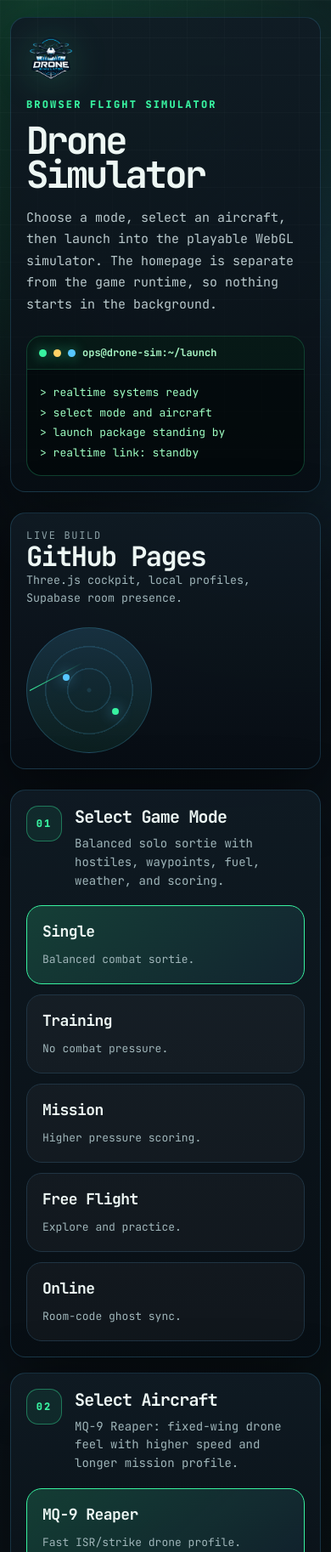
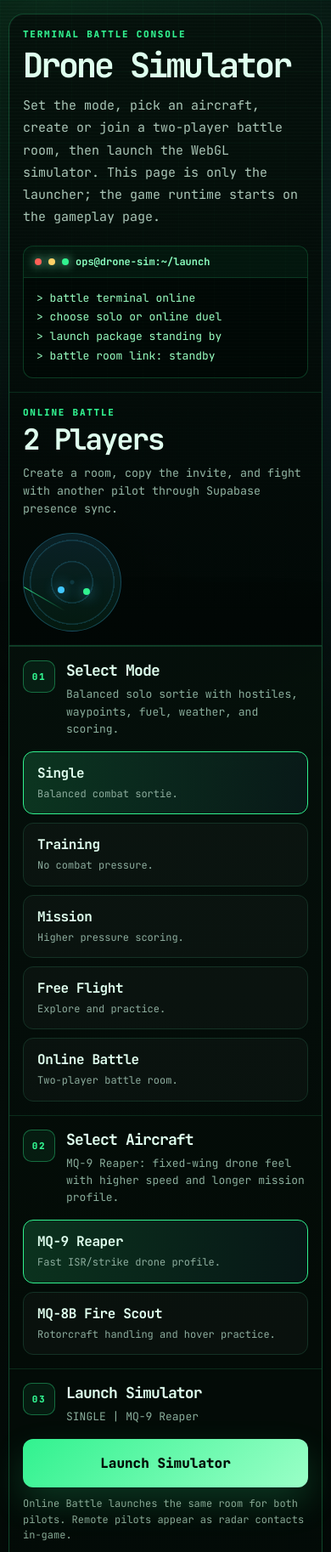
Before and after one commit to 4riful/drone-simulator, a website built with Vite: page index.html in a window 390 px wide. Shown: the top 1826 px of the page at 85% size. Built offline with nearby package versions, Linux system fonts and the light colour scheme.

Commit message:
Polish battle room launcher and radar

```diff
--- a/index.html
+++ b/index.html
@@ -4,7 +4,7 @@
     <meta charset="UTF-8">
     <meta name="viewport" content="width=device-width, initial-scale=1.0">
     <title>Drone Simulator</title>
-    <meta name="description" content="A browser-based drone simulator with single-player missions, training, free flight, and online room-code presence.">
+    <meta name="description" content="A browser drone simulator with solo missions and two-player online battle rooms.">
     <link rel="stylesheet" href="./src/home.css">
     <link href="https://fonts.googleapis.com/css2?family=JetBrains+Mono:wght@400;500;600;700;800&display=swap" rel="stylesheet">
 </head>
@@ -12,23 +12,22 @@
     <main class="home-shell">
         <section class="hero" aria-labelledby="hero-title">
             <div class="hero-copy">
-                <img class="brand-logo" src="./logo.png" alt="Drone Simulator logo" onerror="this.hidden=true">
-                <p class="eyebrow">Browser Flight Simulator</p>
+                <p class="eyebrow">Terminal Battle Console</p>
                 <h1 id="hero-title">Drone Simulator</h1>
-                <p class="hero-text">Choose a mode, select an aircraft, then launch into the playable WebGL simulator. The homepage is separate from the game runtime, so nothing starts in the background.</p>
+                <p class="hero-text">Set the mode, pick an aircraft, create or join a two-player battle room, then launch the WebGL simulator. This page is only the launcher; the game runtime starts on the gameplay page.</p>
                 <div class="terminal-window" aria-label="live terminal status">
                     <div class="terminal-bar"><span></span><span></span><span></span><b>ops@drone-sim:~/launch</b></div>
                     <div class="terminal-feed" id="terminal-feed">
-                        <p>&gt; realtime systems ready</p>
-                        <p>&gt; select mode and aircraft</p>
+                        <p>&gt; battle terminal online</p>
+                        <p>&gt; choose solo or online duel</p>
                         <p>&gt; launch package standing by</p>
                     </div>
                 </div>
             </div>
             <div class="status-card" aria-label="build status">
-                <span>Live Build</span>
-                <b>GitHub Pages</b>
-                <small>Three.js cockpit, local profiles, Supabase room presence.</small>
+                <span>Online Battle</span>
+                <b>2 Players</b>
+                <small>Create a room, copy the invite, and fight with another pilot through Supabase presence sync.</small>
                 <div class="radar" aria-hidden="true"><i></i><b></b><em></em></div>
             </div>
         </section>
@@ -38,7 +37,7 @@
                 <div class="panel-head">
                     <span class="step">01</span>
                     <div>
-                        <h2>Select Game Mode</h2>
+                        <h2>Select Mode</h2>
                         <p id="mode-brief">Balanced solo sortie with hostiles, waypoints, fuel, weather, and scoring.</p>
                     </div>
                 </div>
@@ -47,17 +46,17 @@
                     <button class="choice" type="button" data-mode="training" aria-pressed="false"><b>Training</b><span>No combat pressure.</span></button>
                     <button class="choice" type="button" data-mode="mission" aria-pressed="false"><b>Mission</b><span>Higher pressure scoring.</span></button>
                     <button class="choice" type="button" data-mode="freeflight" aria-pressed="false"><b>Free Flight</b><span>Explore and practice.</span></button>
-                    <button class="choice" type="button" data-mode="multiplayer" aria-pressed="false"><b>Online</b><span>Room-code ghost sync.</span></button>
+                    <button class="choice" type="button" data-mode="multiplayer" aria-pressed="false"><b>Online Battle</b><span>Two-player battle room.</span></button>
                 </div>
                 <div class="room-panel" id="room-panel" hidden>
-                    <label for="room-code">Room Code</label>
+                    <label for="room-code">Battle Room Code</label>
                     <div class="room-row">
                         <input id="room-code" type="text" maxlength="24" placeholder="DRN-482K" autocomplete="off">
-                        <button class="small-btn" id="btn-room-code" type="button">Create</button>
-                        <button class="small-btn" id="btn-join-room" type="button">Check</button>
-                        <button class="small-btn" id="btn-copy-room" type="button">Copy Link</button>
+                        <button class="small-btn" id="btn-room-code" type="button">Create Battle</button>
+                        <button class="small-btn" id="btn-join-room" type="button">Join Battle</button>
+                        <button class="small-btn" id="btn-copy-room" type="button">Copy Invite</button>
                     </div>
-                    <p id="room-status">Create a code or paste one from another player.</p>
+                    <p id="room-status">Create a battle room, or paste a code from another player and join.</p>
                 </div>
             </div>
 
@@ -90,7 +89,7 @@
                     </div>
                 </div>
                 <button class="launch-btn" id="btn-launch" type="button">Launch Simulator</button>
-                <p class="launch-note">Launch opens the gameplay page and passes your selected mode, aircraft, and room code.</p>
+                <p class="launch-note">Online Battle launches the same room for both pilots. Remote pilots appear as radar contacts in-game.</p>
             </div>
 
             <div class="panel about-panel">
@@ -98,7 +97,7 @@
                     <span class="step">04</span>
                     <div>
                         <h2>About This Build</h2>
-                        <p>Clean static homepage, separate gameplay page, and deployable GitHub Pages build.</p>
+                        <p>Separate static launcher, separate gameplay page, and deployable GitHub Pages build.</p>
                     </div>
                 </div>
                 <div class="about-list">
--- a/src/home.css
+++ b/src/home.css
@@ -1,15 +1,16 @@
 :root{
-    color-scheme: dark;
-    --bg:#06090d;
-    --panel:#0c131a;
-    --panel-2:#101b24;
-    --line:#203443;
-    --text:#edf7f4;
-    --muted:#8da3a8;
-    --accent:#38f2a0;
-    --accent-2:#56c7ff;
+    color-scheme:dark;
+    --bg:#020403;
+    --panel:#06100b;
+    --panel-2:#081711;
+    --line:#143225;
+    --text:#dfffee;
+    --muted:#78a48f;
+    --dim:#4d735f;
+    --accent:#31f28f;
+    --accent-2:#41c7ff;
     --warn:#ffd166;
-    --shadow:0 24px 80px rgba(0,0,0,.45);
+    --danger:#ff5f56;
     --font:'JetBrains Mono', ui-monospace, SFMono-Regular, Menlo, Monaco, Consolas, monospace;
 }
 *{box-sizing:border-box}
@@ -20,211 +21,189 @@ body{
     font-family:var(--font);
     color:var(--text);
     background:
-        radial-gradient(circle at 10% 0%, rgba(56,242,160,.22), transparent 34rem),
-        radial-gradient(circle at 88% 12%, rgba(86,199,255,.16), transparent 30rem),
-        linear-gradient(135deg,#05070a 0%,#0a1118 48%,#07100e 100%);
+        radial-gradient(circle at 15% 0%, rgba(49,242,143,.16), transparent 34rem),
+        radial-gradient(circle at 85% 18%, rgba(65,199,255,.12), transparent 32rem),
+        linear-gradient(135deg,#020403 0%,#06100c 50%,#020806 100%);
 }
 body::before{
     content:"";
     position:fixed;
     inset:0;
     pointer-events:none;
-    background-image:
-        linear-gradient(rgba(255,255,255,.035) 1px, transparent 1px),
-        linear-gradient(90deg, rgba(255,255,255,.025) 1px, transparent 1px);
-    background-size:44px 44px;
-    mask-image:linear-gradient(to bottom, rgba(0,0,0,.8), transparent 85%);
+    background:
+        linear-gradient(rgba(49,242,143,.035) 1px, transparent 1px),
+        linear-gradient(90deg, rgba(49,242,143,.025) 1px, transparent 1px),
+        repeating-linear-gradient(0deg, rgba(255,255,255,.025) 0 1px, transparent 1px 4px);
+    background-size:42px 42px,42px 42px,100% 4px;
+    mask-image:linear-gradient(to bottom, rgba(0,0,0,.95), transparent 92%);
 }
 a{color:inherit;text-decoration:none}
 button,input{font:inherit}
 .home-shell{
-    width:min(1180px, calc(100% - 40px));
+    width:min(1120px, calc(100% - 32px));
     margin:0 auto;
-    padding:42px 0 52px;
+    padding:28px 0 38px;
+}
+.hero,.setup-grid{
+    border:1px solid rgba(49,242,143,.25);
+    background:linear-gradient(180deg, rgba(5,16,11,.94), rgba(2,8,6,.96));
+    box-shadow:0 28px 90px rgba(0,0,0,.54), inset 0 0 0 1px rgba(255,255,255,.025);
 }
 .hero{
     display:grid;
-    grid-template-columns:minmax(0,1fr) 320px;
-    gap:24px;
-    align-items:stretch;
-    margin-bottom:24px;
+    grid-template-columns:minmax(0,1fr) 280px;
+    gap:0;
+    border-radius:18px 18px 0 0;
+    border-bottom:0;
 }
-.hero-copy,.status-card,.panel{
-    border:1px solid rgba(86,199,255,.18);
-    background:linear-gradient(180deg, rgba(16,27,36,.92), rgba(8,14,20,.94));
-    box-shadow:var(--shadow);
-    border-radius:24px;
-}
-.hero-copy{padding:34px}
-.brand-logo{
-    width:72px;
-    height:72px;
-    object-fit:contain;
-    display:block;
-    margin-bottom:18px;
-    filter:drop-shadow(0 0 22px rgba(56,242,160,.28));
-}
-.eyebrow,.step{
+.hero-copy{padding:28px 30px 24px;border-right:1px solid rgba(49,242,143,.16)}
+.eyebrow,.step,.status-card span,.about-list span,.room-panel label{
     color:var(--accent);
     text-transform:uppercase;
-    letter-spacing:.18em;
-    font-size:12px;
+    letter-spacing:.16em;
+    font-size:11px;
     font-weight:800;
 }
 h1,h2,p{margin:0}
-h1{font-size:clamp(42px, 8vw, 86px);line-height:.92;letter-spacing:-.07em;margin:14px 0 18px}
-h2{font-size:clamp(20px, 3vw, 28px);letter-spacing:-.04em}
-.hero-text{max-width:760px;color:#b9c9cc;font-size:clamp(15px, 1.6vw, 18px);line-height:1.7}
+h1{font-size:clamp(40px,7vw,78px);line-height:.9;letter-spacing:-.075em;margin:12px 0 16px}
+h2{font-size:clamp(18px,2.4vw,24px);letter-spacing:-.045em}
+.hero-text{max-width:760px;color:#aac6b7;font-size:15px;line-height:1.75}
 .terminal-window{
-    margin-top:24px;
-    border:1px solid rgba(56,242,160,.24);
-    background:rgba(1,8,7,.62);
-    border-radius:18px;
+    margin-top:20px;
+    border:1px solid rgba(49,242,143,.22);
+    background:rgba(0,8,5,.72);
+    border-radius:12px;
     overflow:hidden;
 }
 .terminal-bar{
     display:flex;
     align-items:center;
     gap:8px;
-    padding:11px 14px;
-    border-bottom:1px solid rgba(56,242,160,.16);
-    background:rgba(56,242,160,.06);
-    color:#a8f6c5;
+    padding:10px 13px;
+    border-bottom:1px solid rgba(49,242,143,.16);
+    color:#8bffc0;
+    background:rgba(49,242,143,.055);
     font-size:12px;
 }
-.terminal-bar span{
-    width:9px;
-    height:9px;
-    border-radius:50%;
-    background:var(--accent);
-    box-shadow:0 0 14px rgba(56,242,160,.6);
+.terminal-bar span{width:8px;height:8px;border-radius:50%;background:var(--danger);box-shadow:0 0 12px currentColor}
+.terminal-bar span:nth-child(2){background:var(--warn)}
+.terminal-bar span:nth-child(3){background:var(--accent)}
+.terminal-feed{min-height:104px;padding:13px 15px;color:#99ffc1;font-size:13px;line-height:1.75}
+.terminal-feed p{animation:terminalIn .22s ease both}
+@keyframes terminalIn{from{opacity:0;transform:translateY(3px)}to{opacity:1;transform:none}}
+.status-card{
+    padding:26px;
+    display:flex;
+    flex-direction:column;
+    justify-content:space-between;
+    min-height:246px;
 }
-.terminal-bar span:nth-child(2){background:var(--warn)}
-.terminal-bar span:nth-child(3){background:var(--accent-2)}
-.terminal-feed{
-    min-height:118px;
-    padding:15px;
-    color:#9fffc3;
-    font-size:13px;
-    line-height:1.8;
-}
-.terminal-feed p{animation:terminalIn .26s ease both}
-@keyframes terminalIn{from{opacity:0;transform:translateY(4px)}to{opacity:1;transform:none}}
-.small-btn{
-    border:1px solid rgba(56,242,160,.32);
-    color:var(--accent);
-    background:rgba(56,242,160,.07);
-    border-radius:999px;
-    padding:11px 16px;
-    font-weight:800;
-    cursor:pointer;
-}
-.small-btn:hover{border-color:var(--accent);background:rgba(56,242,160,.14)}
-.status-card{padding:28px;display:flex;flex-direction:column;justify-content:space-between;min-height:230px}
-.status-card span,.about-list span{color:var(--muted);font-size:12px;text-transform:uppercase;letter-spacing:.14em}
-.status-card b{font-size:32px;line-height:1.05;letter-spacing:-.05em}
-.status-card small{color:#9fb5b9;line-height:1.6}
+.status-card b{display:block;font-size:34px;line-height:1;letter-spacing:-.06em;margin:8px 0 12px}
+.status-card small{color:#93b6a4;line-height:1.6}
 .radar{
     position:relative;
-    width:148px;
-    height:148px;
-    margin-top:24px;
-    border:1px solid rgba(86,199,255,.22);
+    width:138px;
+    height:138px;
+    margin-top:18px;
+    border:1px solid rgba(65,199,255,.28);
     border-radius:50%;
     background:
-        radial-gradient(circle, rgba(86,199,255,.12) 0 2px, transparent 3px),
-        repeating-radial-gradient(circle, transparent 0 24px, rgba(86,199,255,.16) 25px 26px),
-        linear-gradient(rgba(86,199,255,.16), rgba(56,242,160,.08));
+        radial-gradient(circle, rgba(65,199,255,.14) 0 2px, transparent 3px),
+        repeating-radial-gradient(circle, transparent 0 23px, rgba(65,199,255,.17) 24px 25px),
+        linear-gradient(rgba(65,199,255,.13), rgba(49,242,143,.08));
     overflow:hidden;
 }
-.radar i{
-    position:absolute;
-    inset:50% 50% auto auto;
-    width:70px;
-    height:1px;
-    background:linear-gradient(90deg, var(--accent), transparent);
-    transform-origin:left center;
-    animation:sweep 2.6s linear infinite;
+.radar i{position:absolute;inset:50% 50% auto auto;width:66px;height:1px;background:linear-gradient(90deg,var(--accent),transparent);transform-origin:left center;animation:sweep 2.4s linear infinite}
+.radar b,.radar em{position:absolute;width:8px;height:8px;border-radius:50%;background:var(--accent-2);box-shadow:0 0 16px rgba(65,199,255,.9)}
+.radar b{left:40px;top:54px}.radar em{right:36px;bottom:42px;background:var(--accent)}
+@keyframes sweep{to{transform:rotate(360deg)}}
+.setup-grid{
+    display:grid;
+    grid-template-columns:minmax(0,1.22fr) minmax(300px,.78fr);
+    gap:0;
+    border-radius:0 0 18px 18px;
 }
-.radar b,.radar em{
-    position:absolute;
-    width:8px;
-    height:8px;
-    border-radius:50%;
-    background:var(--accent-2);
-    box-shadow:0 0 16px rgba(86,199,255,.85);
-}
-.radar b{left:42px;top:54px}.radar em{right:38px;bottom:44px;background:var(--accent)}
-@keyframes sweep{to{transform:rotate(360deg)}}
-.setup-grid{display:grid;grid-template-columns:1.15fr .85fr;gap:18px;align-items:start}
-.panel{padding:22px}
-.mode-panel{grid-row:span 2}
-.launch-panel,.about-panel{background:linear-gradient(180deg, rgba(12,19,26,.96), rgba(7,12,16,.96))}
-.panel-head{display:flex;gap:15px;align-items:flex-start;margin-bottom:18px}
-.step{display:inline-grid;place-items:center;min-width:42px;height:42px;border:1px solid rgba(56,242,160,.4);border-radius:14px;background:rgba(56,242,160,.08)}
-.panel-head p{margin-top:8px;color:#9fb5b9;line-height:1.55;font-size:14px}
-.card-grid{display:grid;gap:12px}
-.card-grid.five{grid-template-columns:repeat(2,minmax(0,1fr))}
-.card-grid.two{grid-template-columns:1fr}
+.panel{padding:22px 24px;border-top:1px solid rgba(49,242,143,.14)}
+.mode-panel{grid-row:span 3;border-right:1px solid rgba(49,242,143,.14)}
+.aircraft-panel,.launch-panel,.about-panel{background:rgba(3,12,8,.35)}
+.panel-head{display:flex;gap:13px;align-items:flex-start;margin-bottom:16px}
+.step{display:inline-grid;place-items:center;min-width:38px;height:38px;border:1px solid rgba(49,242,143,.38);border-radius:10px;background:rgba(49,242,143,.07)}
+.panel-head p{margin-top:7px;color:#89ad9b;line-height:1.55;font-size:13px}
+.card-grid{display:grid;gap:10px}
+.card-grid.five,.card-grid.two{grid-template-columns:1fr}
 .choice{
     width:100%;
-    min-height:116px;
+    min-height:76px;
+    display:grid;
+    grid-template-columns:150px 1fr;
+    gap:14px;
+    align-items:center;
     text-align:left;
     color:var(--text);
     border:1px solid var(--line);
-    border-radius:18px;
-    background:rgba(255,255,255,.035);
-    padding:18px;
+    border-radius:12px;
+    background:rgba(255,255,255,.025);
+    padding:14px 16px;
     cursor:pointer;
-    transition:transform .16s ease,border-color .16s ease,background .16s ease;
+    transition:border-color .14s ease,background .14s ease,transform .14s ease;
 }
-.choice:hover{transform:translateY(-2px);border-color:rgba(86,199,255,.55)}
-.choice.active{border-color:var(--accent);background:linear-gradient(135deg, rgba(56,242,160,.18), rgba(86,199,255,.08))}
-.choice b{display:block;font-size:18px;letter-spacing:-.03em;margin-bottom:10px}
-.choice span{color:#9fb5b9;line-height:1.45;font-size:13px}
-.room-panel{margin-top:16px;border:1px solid rgba(86,199,255,.18);background:rgba(2,7,11,.34);border-radius:18px;padding:16px}
-.room-panel label{display:block;color:var(--accent-2);font-size:12px;text-transform:uppercase;letter-spacing:.14em;margin-bottom:10px;font-weight:800}
-.room-row{display:grid;grid-template-columns:1fr auto auto;gap:10px}
+.choice:hover{transform:translateX(3px);border-color:rgba(65,199,255,.5)}
+.choice.active{border-color:var(--accent);background:linear-gradient(90deg, rgba(49,242,143,.17), rgba(65,199,255,.06))}
+.choice b{font-size:16px;letter-spacing:-.025em}
+.choice span{color:#8cac9d;line-height:1.45;font-size:12px}
+.room-panel{margin-top:14px;border:1px solid rgba(65,199,255,.18);background:rgba(0,8,5,.5);border-radius:12px;padding:14px}
+.room-panel label{display:block;color:var(--accent-2);margin-bottom:9px}
+.room-row{display:grid;grid-template-columns:minmax(150px,1fr) auto auto auto;gap:8px}
 .room-row input{
     min-width:0;
     border:1px solid var(--line);
-    background:#071018;
+    background:#020806;
     color:var(--text);
-    border-radius:999px;
-    padding:12px 14px;
+    border-radius:9px;
+    padding:11px 12px;
     outline:none;
     text-transform:uppercase;
 }
-.room-panel p{margin-top:10px;color:#9fb5b9;font-size:13px;line-height:1.5}
+.small-btn{
+    border:1px solid rgba(49,242,143,.34);
+    color:var(--accent);
+    background:rgba(49,242,143,.07);
+    border-radius:9px;
+    padding:10px 12px;
+    font-weight:800;
+    cursor:pointer;
+    white-space:nowrap;
+}
+.small-btn:hover{border-color:var(--accent);background:rgba(49,242,143,.14)}
+.room-panel p,.launch-note{margin-top:10px;color:#87a894;font-size:12px;line-height:1.55}
 .launch-btn{
     width:100%;
     border:0;
-    border-radius:20px;
-    padding:20px 24px;
-    color:#02100a;
-    background:linear-gradient(135deg, var(--accent), #9affca);
+    border-radius:12px;
+    padding:18px 20px;
+    color:#021007;
+    background:linear-gradient(135deg,var(--accent),#9affc7);
     font-weight:900;
-    font-size:18px;
+    font-size:16px;
     cursor:pointer;
-    box-shadow:0 18px 40px rgba(56,242,160,.22);
+    box-shadow:0 18px 40px rgba(49,242,143,.18);
 }
 .launch-btn:hover{filter:brightness(1.06)}
-.launch-note{margin-top:13px;color:#8da3a8;line-height:1.55;font-size:13px}
-.about-list{display:grid;gap:10px}
-.about-list a,.about-list div{border:1px solid var(--line);border-radius:16px;padding:15px;background:rgba(255,255,255,.03)}
-.about-list b{display:block;margin-top:7px;font-size:14px;line-height:1.45;word-break:break-word}
+.about-list{display:grid;gap:9px}
+.about-list a,.about-list div{border:1px solid var(--line);border-radius:10px;padding:12px;background:rgba(255,255,255,.024)}
+.about-list b{display:block;margin-top:6px;font-size:12px;line-height:1.45;word-break:break-word}
 @media (max-width:900px){
-    .home-shell{width:min(100% - 24px, 720px);padding:20px 0 34px}
+    .home-shell{width:min(100% - 20px,720px);padding:16px 0 28px}
     .hero,.setup-grid{grid-template-columns:1fr}
-    .status-card{min-height:170px}
+    .hero-copy,.mode-panel{border-right:0}
+    .status-card{min-height:auto;border-top:1px solid rgba(49,242,143,.14)}
+    .radar{width:116px;height:116px}
     .mode-panel{grid-row:auto}
 }
 @media (max-width:620px){
-    .hero-copy,.panel,.status-card{border-radius:18px;padding:18px}
-    .brand-logo{width:58px;height:58px}
-    .card-grid.five{grid-template-columns:1fr}
-    .choice{min-height:auto}
+    .hero-copy,.status-card,.panel{padding:16px}
+    h1{font-size:40px}
+    .choice{grid-template-columns:1fr;gap:6px;min-height:auto}
     .room-row{grid-template-columns:1fr}
     .small-btn{width:100%}
-    h1{font-size:44px}
 }
--- a/src/home.js
+++ b/src/home.js
@@ -3,7 +3,7 @@ const MODES = {
   training: 'Safer flight school with combat pressure removed so you can learn controls.',
   mission: 'Higher-pressure sortie with stronger scoring and combat objectives.',
   freeflight: 'Open exploration mode for landing practice, camera work, and flight handling.',
-  multiplayer: 'Create or join a Supabase room-code session with synced remote ghost drones.'
+  multiplayer: 'Create or join a two-player battle room. The other pilot appears as a remote radar contact in-game.'
 };
 
 const AIRCRAFT = {
@@ -23,17 +23,18 @@ const ONLINE_CONFIG = {
 };
 
 const TERMINAL_LINES = [
-  '> realtime link: standby',
-  '> gps model: browser simulated',
-  '> profile storage: local indexeddb',
-  '> supabase presence: room-code ready',
-  '> webgl cockpit: launch isolated',
-  '> map sync: remote ghosts enabled'
+  '> battle room link: standby',
+  '> player one creates room code',
+  '> player two joins same code',
+  '> supabase presence: duel sync ready',
+  '> radar contacts: remote pilot enabled',
+  '> webgl cockpit: launch isolated'
 ];
 
 let selectedMode = 'single';
 let selectedAircraft = 'drone';
 let supabaseModulePromise = null;
+let lastRoomCheck = { room: '', activePilots: 0, ok: false };
 
 const $modeBrief = document.getElementById('mode-brief');
 const $aircraftBrief = document.getElementById('aircraft-brief');
@@ -104,20 +105,24 @@ document.getElementById('aircraft-grid').addEventListener('click', (event) => {
 
 document.getElementById('btn-room-code').addEventListener('click', () => {
   $roomCode.value = makeRoomCode();
-  $roomStatus.textContent = `Room ${$roomCode.value} ready. Share the link or launch now.`;
-  pushTerminal(`> created room ${$roomCode.value}`);
+  lastRoomCheck = { room: $roomCode.value, activePilots: 0, ok: true };
+  $roomStatus.textContent = `Battle room ${$roomCode.value} created. Copy the invite for player two, then launch.`;
+  pushTerminal(`> created battle room ${$roomCode.value}`);
 });
 
 document.getElementById('btn-join-room').addEventListener('click', async () => {
+  selectedMode = 'multiplayer';
+  setActive('[data-mode]', 'mode', selectedMode);
+  updateSummary();
   const room = normalizeRoom($roomCode.value);
   if (!room) {
-    $roomStatus.textContent = 'Enter a room code first.';
-    pushTerminal('> room check failed: missing code');
+    $roomStatus.textContent = 'Enter the battle room code from player one, or create a new battle.';
+    pushTerminal('> join blocked: missing battle code');
     return;
   }
   $roomCode.value = room;
-  $roomStatus.textContent = `Checking ${room}...`;
-  pushTerminal(`> checking room ${room}`);
+  $roomStatus.textContent = `Checking battle room ${room}...`;
+  pushTerminal(`> checking battle room ${room}`);
   try {
     if (!supabaseModulePromise) supabaseModulePromise = import(SUPABASE_CLIENT_URL);
     const { createClient } = await supabaseModulePromise;
@@ -138,13 +143,15 @@ document.getElementById('btn-join-room').addEventListener('click', async () => {
       });
     });
     await channel.unsubscribe();
+    lastRoomCheck = { room, activePilots, ok: true };
     $roomStatus.textContent = activePilots > 0
-      ? `Active room found: ${activePilots} pilot(s) currently online.`
-      : `Room ${room} is reachable. No active pilot is visible yet.`;
-    pushTerminal(activePilots > 0 ? `> room active: ${activePilots} pilot(s)` : '> room reachable: waiting for pilot');
+      ? `Battle room ${room} active - ${activePilots} pilot(s) online. Launch to fight.`
+      : `Battle room ${room} is open. Launch now and wait for player two.`;
+    pushTerminal(activePilots > 0 ? `> battle active: ${activePilots} pilot(s), launch to fight` : '> battle room open: waiting for player two');
   } catch (_) {
-    $roomStatus.textContent = 'Room check failed. Recheck network or Supabase realtime access.';
-    pushTerminal('> room check failed: realtime error');
+    lastRoomCheck = { room, activePilots: 0, ok: false };
+    $roomStatus.textContent = 'Battle room check failed. Recheck the code, network, or Supabase realtime access.';
+    pushTerminal('> battle room check failed');
   }
 });
 
@@ -153,7 +160,7 @@ document.getElementById('btn-copy-room').addEventListener('click', async () => {
   const url = gameUrl().toString();
   try {
     await navigator.clipboard.writeText(url);
-    $roomStatus.textContent = `Invite copied for ${normalizeRoom($roomCode.value)}.`;
+    $roomStatus.textContent = `Invite copied for ${normalizeRoom($roomCode.value)}. Player two opens it, selects Launch, and joins the battle.`;
     pushTerminal('> invite link copied');
   } catch (_) {
     $roomStatus.textContent = url;
@@ -163,6 +170,12 @@ document.getElementById('btn-copy-room').addEventListener('click', async () => {
 
 document.getElementById('btn-launch').addEventListener('click', () => {
   if (selectedMode === 'multiplayer' && !$roomCode.value) $roomCode.value = makeRoomCode();
+  if (selectedMode === 'multiplayer') {
+    const room = normalizeRoom($roomCode.value);
+    if (lastRoomCheck.room !== room || !lastRoomCheck.ok) {
+      $roomStatus.textContent = `Launching battle room ${room}. Remote pilots appear as radar contacts after they enter.`;
+    }
+  }
   pushTerminal('> launching gameplay page');
   location.href = gameUrl().toString();
 });
```
Also changed, not shown: docs/FREE_MULTIPLAYER_SETUP.md (+16 -16 lines), game.html (+8 -8 lines), README.md, src/main.js.
